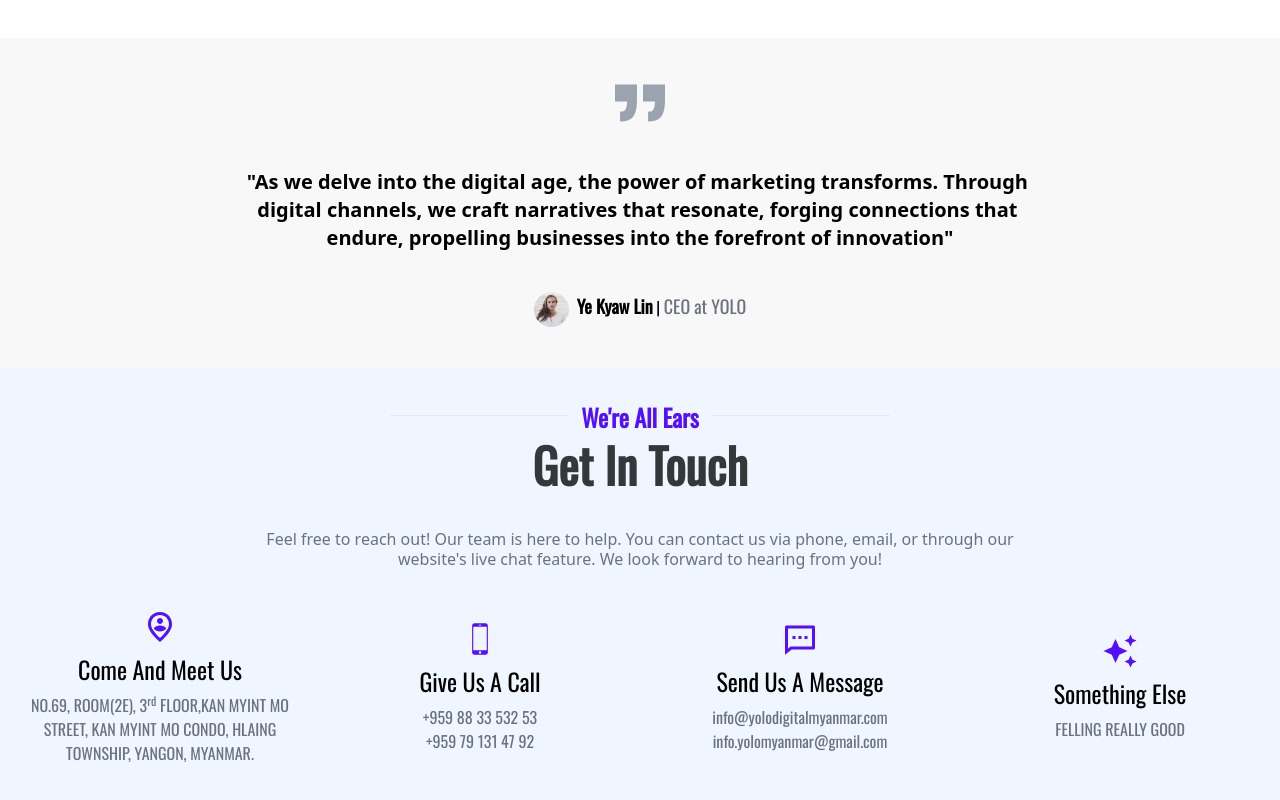
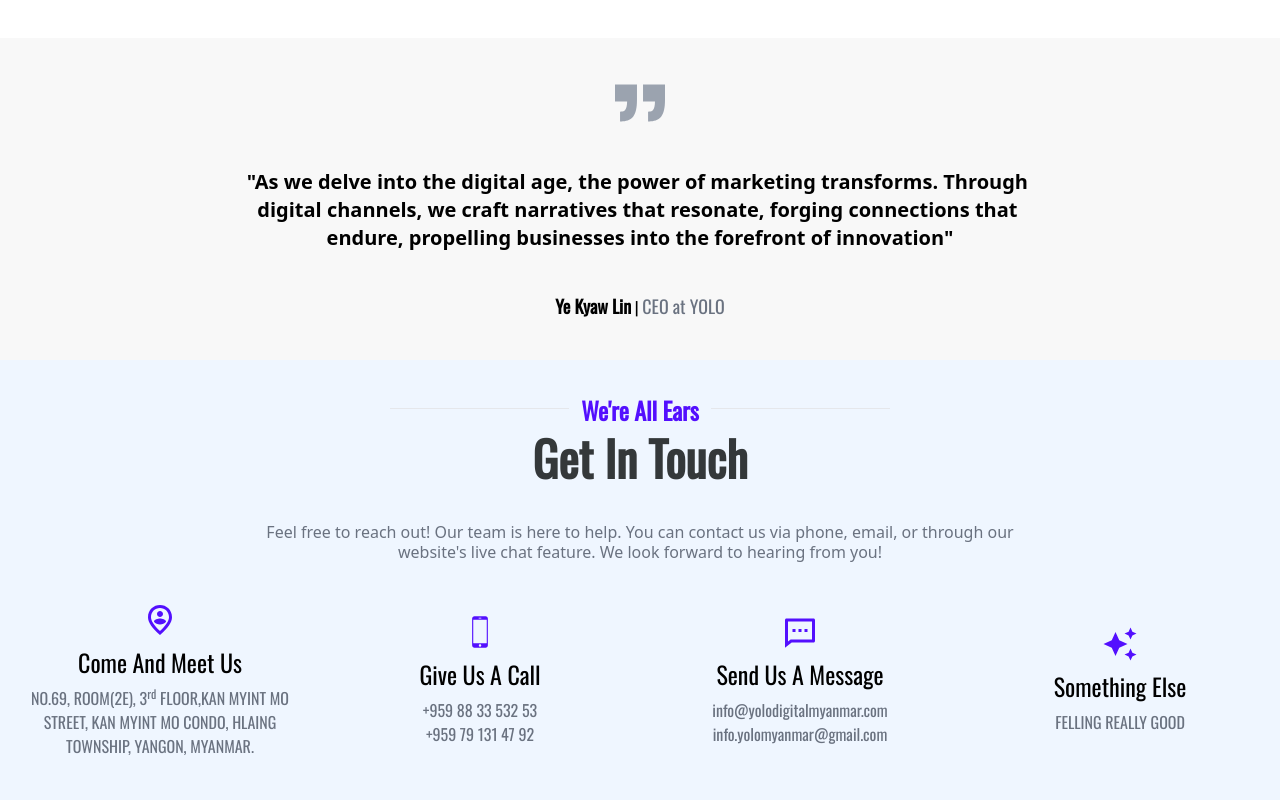
Before and after one commit to Z1p4U/Yolo-Static, a Next.js app: page / in a window 1280 px wide. Shown: the part 2067-2867 px from the top of the page. Built offline with nearby package versions, Linux system fonts and the light colour scheme; grey boxes are pictures that could not be loaded.

Commit message:
dialogue fix

```diff
--- a/components/Dialogue.jsx
+++ b/components/Dialogue.jsx
@@ -35,11 +35,11 @@
               into the forefront of innovation"
             </p>
             <p className={`${oswald.className}`}>
-              <img
-                src={"/missie.jpg"}
+              {/* <img
+                src={"/yolologo.svg"}
                 alt="Profile"
                 className=" w-[25px] h-[25px] md:w-[35px] md:h-[35px]  rounded-full object-cover inline-block mr-2"
-              />
+              /> */}
               <span className=" font-semibold text-sm sm:text-base md:text-lg ">
                 Ye Kyaw Lin
               </span>{" "}
```
